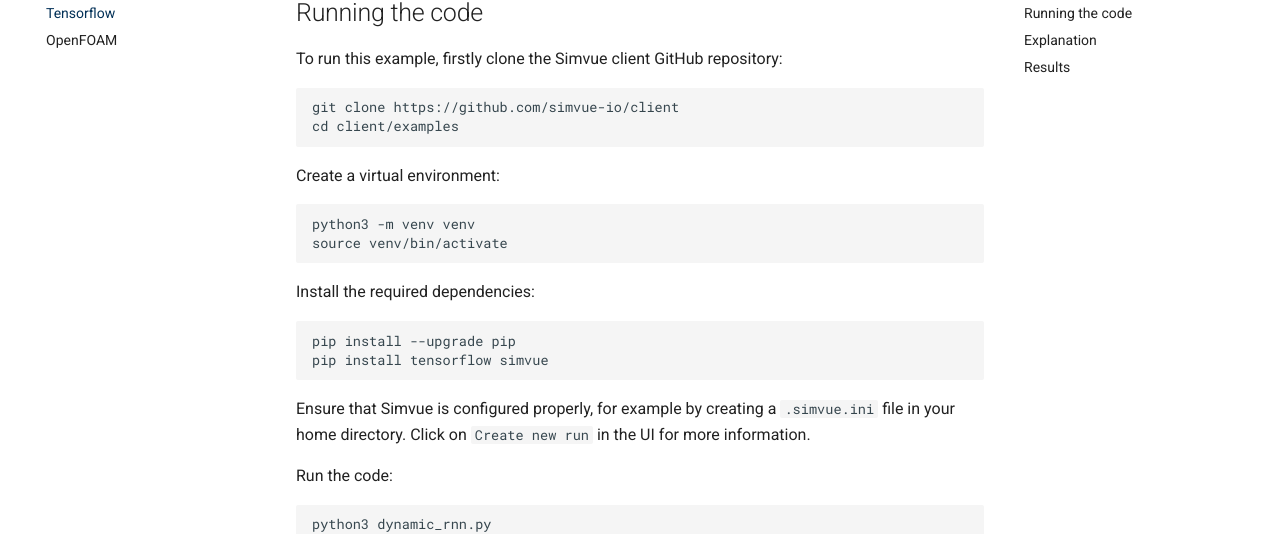
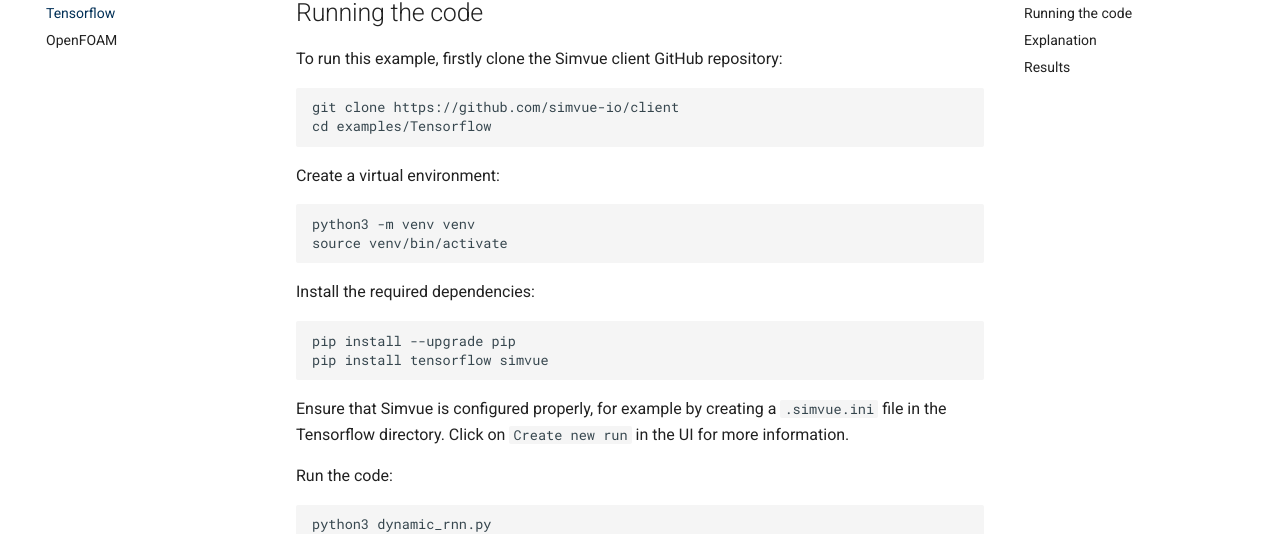
Before and after one commit to simvue-io/docs, an MkDocs documentation site: the page built from docs/examples/basic-tensorflow.md, in a window 1280 px wide and 900 px high, scrolled down 339 px. Shown: the part 143-677 px from the top of the window. Built offline with MkDocs 1.6.1 and Material for MkDocs 9.7.7, drawn with Linux system fonts in a browser that asks for light colours.

Commit message:
Change to tell user to cd into Tensorflow directory to avoid errors

````diff
--- a/docs/examples/basic-tensorflow.md
+++ b/docs/examples/basic-tensorflow.md
@@ -14,7 +14,7 @@ The code is based on the dynamic recurrent neural network example from [here](ht
 To run this example, firstly clone the Simvue client GitHub repository:
 ```
 git clone https://github.com/simvue-io/client
-cd client/examples
+cd examples/Tensorflow
 ```
 Create a virtual environment:
 ```
@@ -26,7 +26,7 @@ Install the required dependencies:
 pip install --upgrade pip
 pip install tensorflow simvue
 ```
-Ensure that Simvue is configured properly, for example by creating a `.simvue.ini` file in your home directory. Click on `Create new run`
+Ensure that Simvue is configured properly, for example by creating a `.simvue.ini` file in the Tensorflow directory. Click on `Create new run`
 in the UI for more information.
 
 Run the code:
````
